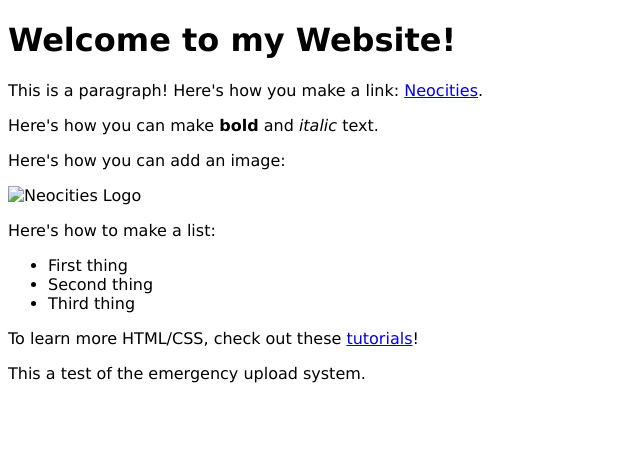
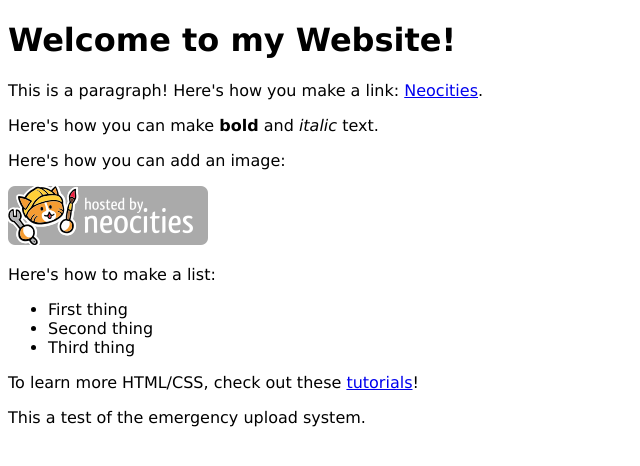
Before and after one commit to daveio/neocities, a plain HTML site: page src/index.html in a window 1280 px wide. Shown: the whole page, without its empty margins (0-640 px from the left). Drawn offline with Linux system fonts and the light colour scheme.

Commit message:
🚚 Reorganize static assets into proper directory structure
Improved the organization of static assets by creating a proper directory
structure. Moved CSS to a dedicated css/ directory and updated image paths
to use the images/ directory. This change follows web development best
practices for asset organization, making the project structure more
maintainable and scalable as it grows.

```diff
--- a/src/index.html
+++ b/src/index.html
@@ -7,7 +7,7 @@
     <!-- The style.css file allows you to change the look of your web pages.
          If you include the next line in all your web pages, they will all share the same look.
          This makes it easier to make new pages for your site. -->
-    <link href="/style.css" rel="stylesheet" type="text/css" media="all" />
+    <link href="css/main.css" rel="stylesheet" type="text/css" media="all" />
   </head>
   <body>
     <h1>Welcome to my Website!</h1>
@@ -22,7 +22,11 @@
     </p>
 
     <p>Here's how you can add an image:</p>
-    <img src="/neocities.png" alt="Neocities Logo" title="Neocities Logo" />
+    <img
+      src="images/neocities.png"
+      alt="Neocities Logo"
+      title="Neocities Logo"
+    />
 
     <p>Here's how to make a list:</p>
 
```
Also changed, not shown: src/not_found.html (+1 -1 lines), src/css/main.css (renamed from src/style.css).
